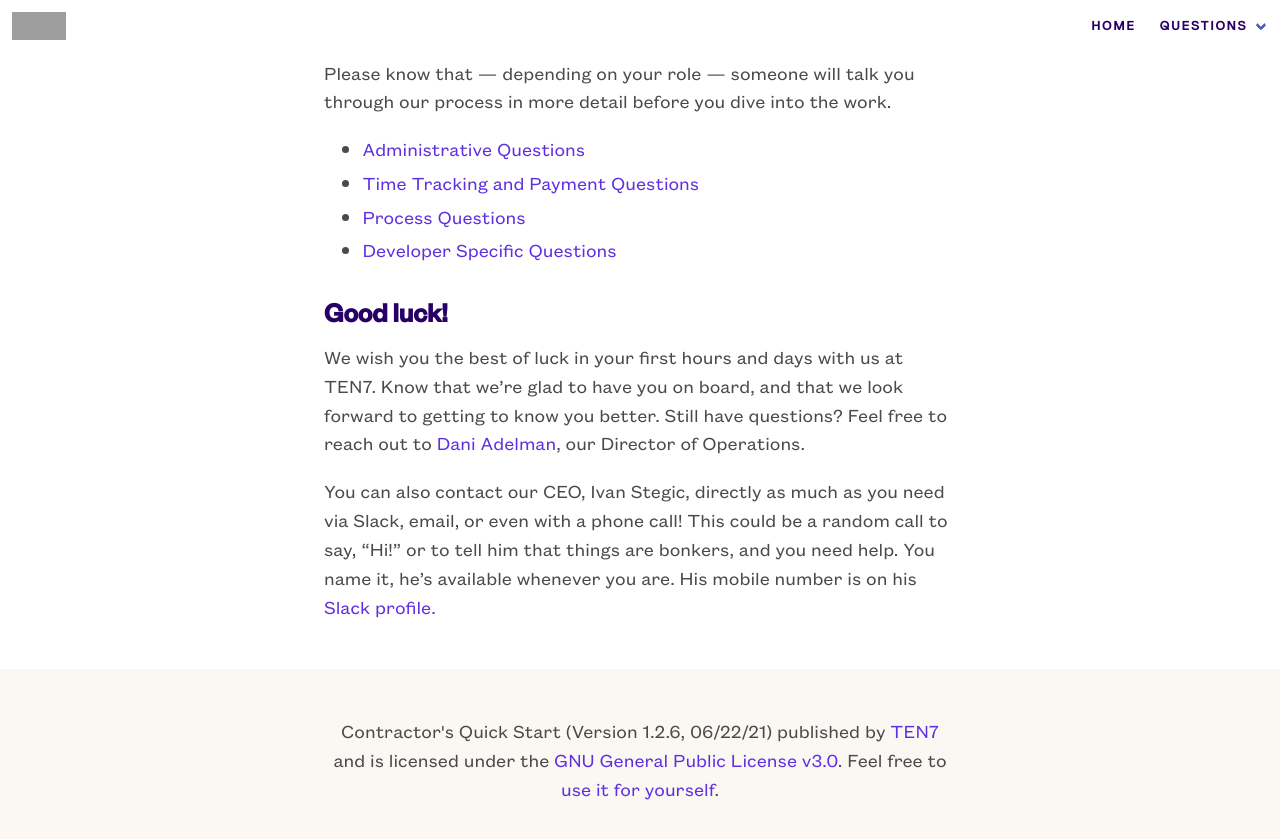
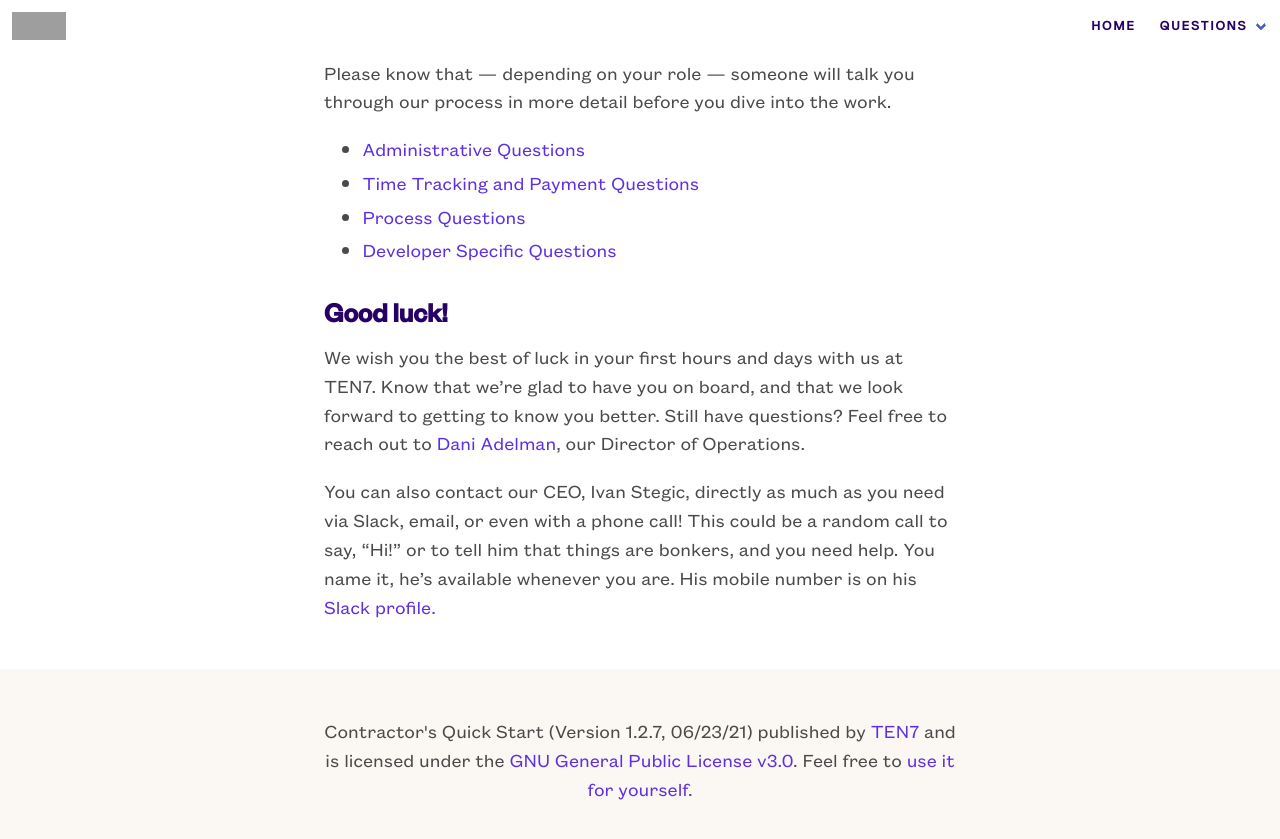
Before and after one commit to ten7/contractor.ten7.com, a Jekyll site: the page built from index.md, in a window 1280 px wide and 900 px high, scrolled down 1064 px. Shown: the top 839 px of the window. Built offline with Jekyll 4.4.1, drawn with Linux system fonts in a browser that asks for light colours; some web fonts are replaced; grey boxes are pictures that could not be loaded.

Commit message:
Update _config.yml

```diff
--- a/_config.yml
+++ b/_config.yml
@@ -2,7 +2,7 @@
 # site.title
 
 title: "Contractor's Quick Start"
-subtitle: "Version 1.2.6, 06/22/21"
+subtitle: "Version 1.2.7, 06/23/21"
 
 nav:
 - title: "Home"
```
